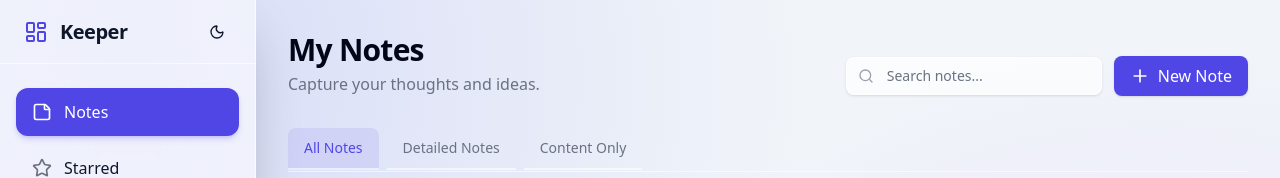
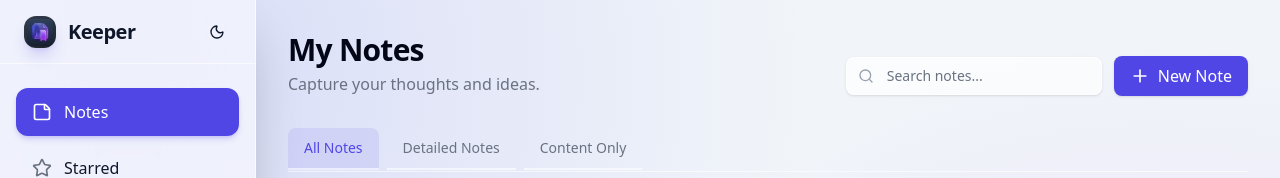
Before and after one commit to PasinduHirumal/note-keeper-v2, a Next.js app: page /notes in a window 1280 px wide. Shown: the top 178 px of the page. Built offline with nearby package versions, Linux system fonts and the light colour scheme.

Commit message:
website logo

```diff
--- a/app/components/Sidebar.tsx
+++ b/app/components/Sidebar.tsx
@@ -1,8 +1,9 @@
 "use client";
 
 import Link from "next/link";
+import Image from "next/image";
 import { usePathname } from "next/navigation";
-import { BookMarked, StickyNote, LayoutDashboard, Sun, Moon, Plus, Menu, X, Star, Globe } from "lucide-react";
+import { BookMarked, StickyNote, Sun, Moon, Plus, Menu, X, Star, Globe } from "lucide-react";
 import { useTheme } from "next-themes";
 import { useState, useEffect } from "react";
 import { createPortal } from "react-dom";
@@ -61,7 +62,7 @@ export default function Sidebar() {
       {/* Mobile Top Navigation Bar */}
       <div className="md:hidden shrink-0 w-full h-16 bg-sidebar backdrop-blur-2xl border-b border-border flex items-center justify-between px-4 z-30">
         <div className="flex items-center">
-          <LayoutDashboard className="w-6 h-6 text-primary mr-2" />
+          <Image src="/logo.png" alt="Keeper Logo" width={28} height={28} className="rounded-[8px] shadow-md mr-2.5" />
           <span className="text-xl font-bold text-foreground tracking-tight">Keeper</span>
         </div>
         <div className="flex items-center space-x-2">
@@ -91,7 +92,7 @@ export default function Sidebar() {
       <aside className={`fixed inset-y-0 left-0 z-50 w-64 h-full bg-sidebar backdrop-blur-2xl border-r border-border flex flex-col transition-transform duration-300 shadow-2xl md:relative md:translate-x-0 ${isMobileOpen ? 'translate-x-0' : '-translate-x-full'}`}>
         <div className="h-16 hidden md:flex items-center justify-between px-6 border-b border-border shrink-0">
           <div className="flex items-center">
-            <LayoutDashboard className="w-6 h-6 text-primary mr-3" />
+            <Image src="/logo.png" alt="Keeper Logo" width={32} height={32} className="rounded-xl shadow-lg shadow-primary/20 mr-3 hidden sm:block" />
             <span className="text-xl font-bold text-sidebar-foreground tracking-tight">
               Keeper
             </span>
```
Also changed, not shown: public/logo.png (added).
